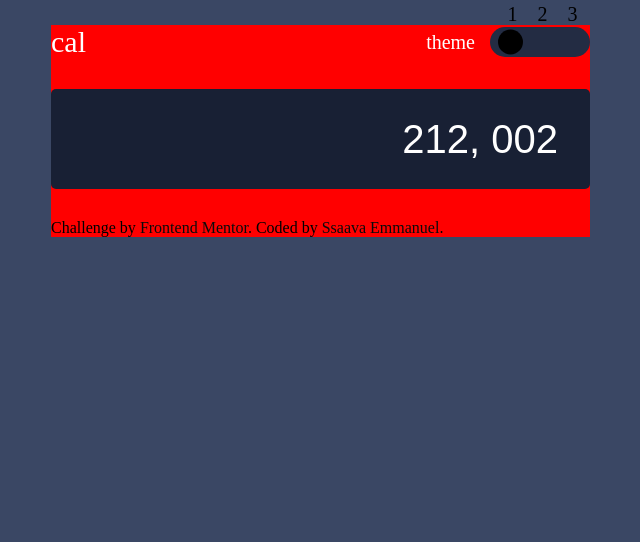
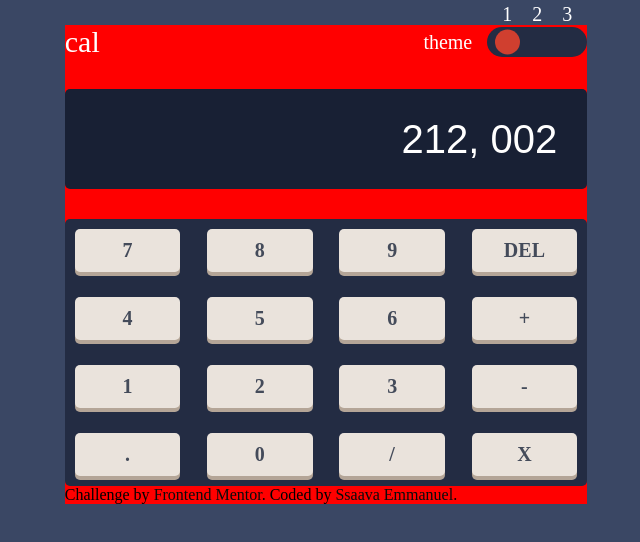
Before and after one commit to Ssaava/calculator-app, a React (Vite) app: page / in a window 1280 px wide. Shown: the top 542 px of the page, without its empty margins (314-954 px from the left). Built offline with nearby package versions, Linux system fonts and the light colour scheme.

Commit message:
added the buttons

```diff
--- a/package.json
+++ b/package.json
@@ -11,6 +11,7 @@
     "run:sass": "sass --watch --style compressed ./src/sass:css"
   },
   "dependencies": {
+    "prop-types": "^15.8.1",
     "react": "^18.2.0",
     "react-dom": "^18.2.0",
     "sass": "^1.67.0"
--- a/src/App.jsx
+++ b/src/App.jsx
@@ -1,3 +1,4 @@
+import ButtonsCase from "./components/ButtonsCase";
 import Header from "./components/header";
 import Screen from "./components/Screen";
 function App() {
@@ -6,6 +7,7 @@ function App() {
       <div className="container">
         <Header />
         <Screen />
+        <ButtonsCase />
         <div>
           Challenge by{" "}
           <a
--- a/src/components/ButtonsCase.jsx
+++ b/src/components/ButtonsCase.jsx
@@ -0,0 +1,25 @@
+import Button from "./buttons/Button";
+export default function ButtonsCase() {
+  return (
+    <>
+      <div className="button-case">
+        <Button num={7} />
+        <Button num={8} />
+        <Button num={9} />
+        <Button num="DEL" />
+        <Button num={4} />
+        <Button num={5} />
+        <Button num={6} />
+        <Button num="+" />
+        <Button num={1} />
+        <Button num={2} />
+        <Button num={3} />
+        <Button num="-" />
+        <Button num="." />
+        <Button num={0} />
+        <Button num="/" />
+        <Button num="X" />
+      </div>
+    </>
+  );
+}
--- a/src/components/buttons/BigButton.jsx
+++ b/src/components/buttons/BigButton.jsx
@@ -0,0 +1,3 @@
+export default function BigButton() {
+  return <div>BigButton</div>;
+}
--- a/src/components/buttons/Button.jsx
+++ b/src/components/buttons/Button.jsx
@@ -0,0 +1,8 @@
+import PropTypes from "prop-types";
+export default function Button({ num }) {
+  return <div className="btn">{num}</div>;
+}
+
+Button.propTypes = {
+  num: PropTypes.number.isRequired,
+};
--- a/src/sass/partials/_app.scss
+++ b/src/sass/partials/_app.scss
@@ -1,5 +1,6 @@
 .container {
   background-color: red;
   max-width: 550px;
-  width: 98%;
+  width: 95%;
+  margin-inline: auto;
 }
--- a/src/sass/partials/_button.scss
+++ b/src/sass/partials/_button.scss
@@ -0,0 +1,22 @@
+@forward "variables";
+@use "functions" as f;
+@use "mixins" as m;
+.button-case {
+  width: 100%;
+  border-radius: f.rem(5);
+  background: var(--kp-bg-toggle);
+  padding: f.rem(10);
+  @include m.flex(25, wrap);
+}
+.btn {
+  border-radius: f.rem(5);
+  font-size: f.rem(20);
+  font-weight: 900;
+  color: var(--txt-clr-blue);
+  box-shadow: 0 f.rem(4) var(--k-shadow-grey);
+  width: calc((100% / 4) - f.rem(20));
+  text-align: center;
+  padding: f.rem(10) f.rem(0);
+  cursor: pointer;
+  background-color: var(--k-bg-grey);
+}
--- a/src/sass/partials/_header.scss
+++ b/src/sass/partials/_header.scss
@@ -12,7 +12,7 @@ header {
   margin-top: f.rem(25);
   @include m.flex();
   .toggle-mode {
-    @include m.flex(15px);
+    @include m.flex(15);
     .toggle-buttons {
       @include m.flex();
       width: f.rem(100);
@@ -27,6 +27,8 @@ header {
         height: f.rem(30);
         border-radius: 100%;
         cursor: pointer;
+        position: relative;
+        transition: 0.5s;
       }
       @for $i from 1 through 3 {
         .switch-label-#{$i}::before {
@@ -34,14 +36,8 @@ header {
           content: "#{$i}";
           position: absolute;
           top: -80%;
-          color: black;
-          @if $i == 1 {
-            left: calc(f.rem(35) / 2);
-          } @else if $i == 2 {
-            left: calc(f.rem(95) / 2);
-          } @else {
-            left: calc(f.rem(155) / 2);
-          }
+          left: 50%;
+          transform: translateX(-50%);
         }
       }
 
@@ -53,21 +49,30 @@ header {
         width: f.rem(25);
         height: f.rem(25);
         border-radius: 100%;
-        background-color: rgb(0, 0, 0);
+        background-color: var(--k-bg-toggle);
         position: absolute;
         left: f.rem(7.5);
         top: 50%;
         transform: translateY(-50%);
         transition: 0.5s;
       }
+      // #dark-mode:checked ~ .switch-label {
+      //   color: rgb(30, 20, 211);
+      // }
       #light-mode:checked ~ .switch-selection {
-        background-color: white;
+        background-color: var(--k-bg-toggle);
         left: f.rem(37.5);
       }
+      // #light-mode:checked ~ .switch-label {
+      //   color: black;
+      // }
       #user-mode:checked ~ .switch-selection {
-        background-color: blue;
+        background-color: var(--k-bg-toggle);
         left: f.rem(67.5);
       }
+      // #user-mode:checked ~ .switch-label {
+      //   color: rgb(255, 0, 0);
+      // }
     }
   }
 }
--- a/src/sass/partials/_main.scss
+++ b/src/sass/partials/_main.scss
@@ -7,10 +7,10 @@ html {
 *::after,
 *::before {
   box-sizing: inherit;
+  padding: 0;
+  margin: 0;
 }
 body {
-  padding: 0;
-  margin: 0;
   width: 100%;
   height: 100vh;
   display: flex;
@@ -27,3 +27,21 @@ a {
 li {
   list-style: none;
 }
+.flex-center {
+  display: flex;
+  align-items: center;
+  justify-content: center;
+}
+.flex-between {
+  display: flex;
+  justify-content: space-between;
+  align-items: center;
+}
+.flex-around {
+  display: flex;
+  justify-content: space-around;
+  align-items: center;
+}
+.flex-wrap {
+  flex-wrap: wrap;
+}
--- a/src/sass/partials/_mixins.scss
+++ b/src/sass/partials/_mixins.scss
@@ -1,9 +1,10 @@
 @use "functions" as f;
-@mixin flex($gap: 0px) {
+@mixin flex($gap: 0, $wrap: no-wrap) {
   display: flex;
   justify-content: space-between;
   align-items: center;
-  gap: $gap;
+  gap: f.rem($gap);
+  flex-wrap: $wrap;
 }
 @mixin switches($value) {
   content: $value;
--- a/src/sass/styles.scss
+++ b/src/sass/styles.scss
@@ -2,3 +2,4 @@
 @use "./partials/app";
 @use "./partials/header";
 @use "./partials/screen";
+@use "./partials/button";
```
Also changed, not shown: 1 other file (tests, documents, lock files or other folders).
